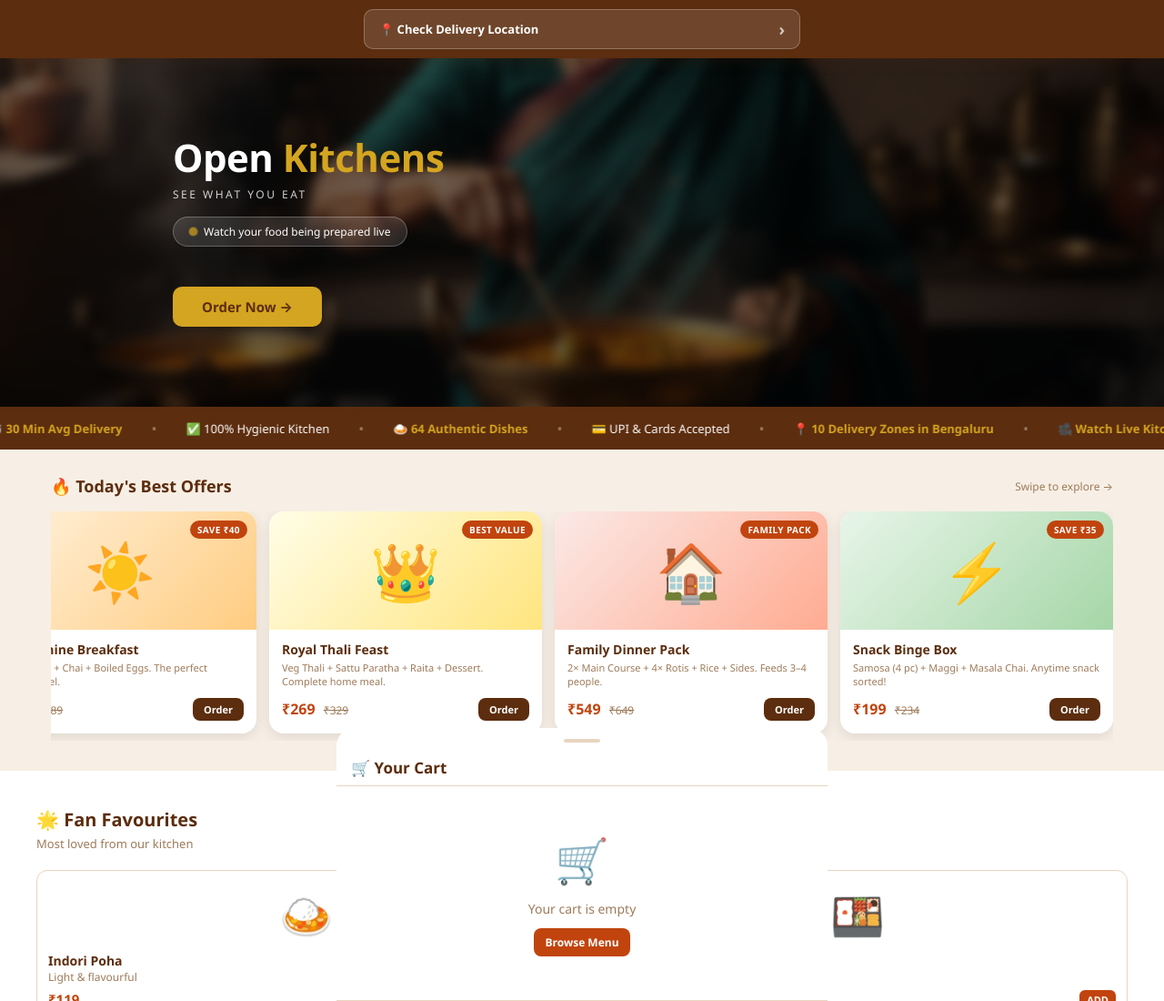
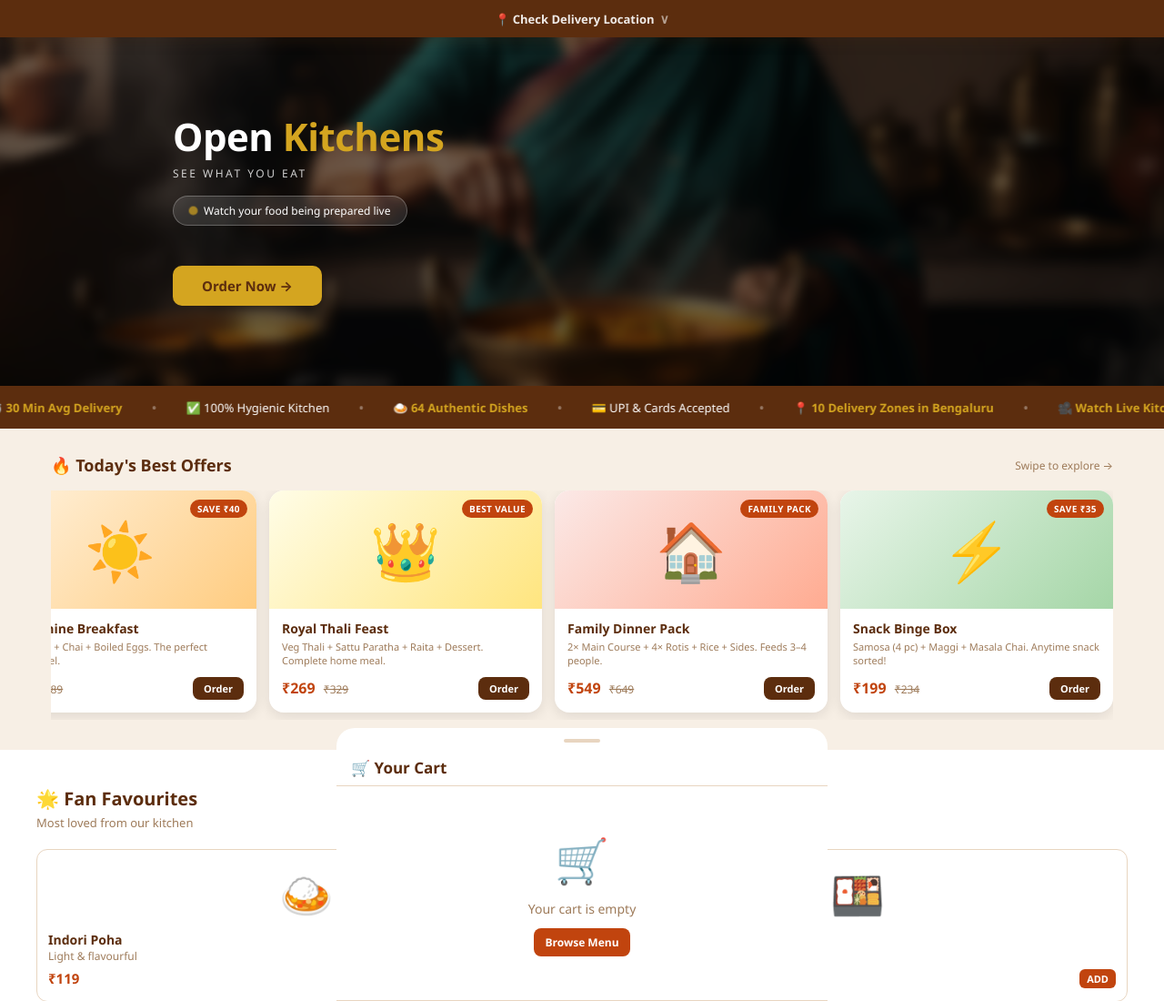
Before and after one commit to Octaves0911/open-kitchens, a website: page public/index.html in a window 1280 px wide. Shown: the top 1100 px of the page at 91% size. Drawn offline with Linux system fonts and the light colour scheme.

Commit message:
fix: slim header bar, no box on location, gps auto-confirm
- Header padding reduced (6px), location is plain text link, no border/bg
- Remove "Using GPS" subtext from Use Current Location button
- GPS tap: detect → confirm → close sheet (no save-label prompt)

Co-Authored-By: Claude Opus 4.6 <noreply@anthropic.com>

```diff
--- a/public/css/app.css
+++ b/public/css/app.css
@@ -72,24 +72,24 @@ input, select, textarea { font-family: inherit; outline: none; }
 .header-inner {
   max-width: var(--max-w);
   margin: 0 auto;
-  padding: 10px 20px;
+  padding: 6px 20px;
   display: flex; align-items: center; justify-content: center;
 }
 
-/* Location pill in header — all screen sizes */
+/* Location button in header — no box, just text */
 .mobile-location-btn {
-  display: flex; align-items: center; justify-content: space-between;
-  background: rgba(255,255,255,.12);
-  border: 1px solid rgba(255,255,255,.25);
-  border-radius: 10px;
-  padding: 9px 16px;
-  color: #fff; font-size: 13px; font-weight: 600;
-  cursor: pointer; gap: 10px;
-  transition: background .2s;
-  width: 100%;
+  display: flex; align-items: center; justify-content: center;
+  background: none;
+  border: none;
+  border-radius: 0;
+  padding: 5px 10px;
+  color: rgba(255,255,255,.9); font-size: 13px; font-weight: 600;
+  cursor: pointer; gap: 6px;
+  transition: color .2s;
+  width: auto;
 }
-.mobile-location-btn:hover { background: rgba(255,255,255,.2); }
-.mobile-location-chevron { font-size: 18px; opacity: .7; flex-shrink: 0; }
+.mobile-location-btn:hover { color: var(--amber); }
+.mobile-location-chevron { font-size: 14px; opacity: .6; flex-shrink: 0; }
 .header-logo { display: flex; align-items: center; gap: 10px; text-decoration: none; }
 .header-logo img { width: 44px; height: 44px; border-radius: 50%; border: 2px solid var(--amber); }
 .header-logo-text { display: flex; flex-direction: column; }
@@ -762,8 +762,7 @@ body { padding-bottom: 64px; }
 }
 .loc-gps-btn:hover { background: var(--cream); }
 .loc-gps-icon { font-size: 22px; flex-shrink: 0; color: var(--rust); }
-.loc-gps-btn span strong { display: block; font-size: 14px; color: var(--rust); font-weight: 700; }
-.loc-gps-btn span small  { display: block; font-size: 11px; color: var(--text-light); margin-top: 1px; }
+.loc-gps-btn strong { flex: 1; font-size: 14px; color: var(--rust); font-weight: 700; text-align: left; }
 .loc-gps-arrow { margin-left: auto; font-size: 20px; color: var(--text-light); flex-shrink: 0; }
 
 /* Saved addresses */
--- a/public/index.html
+++ b/public/index.html
@@ -15,9 +15,9 @@
 <header class="header">
   <div class="header-inner">
     <!-- Location check pill — all screen sizes -->
-    <button class="mobile-location-btn" onclick="openLocationSheet()" style="max-width:480px;">
+    <button class="mobile-location-btn" onclick="openLocationSheet()">
       <span id="locationLabel">📍 Check Delivery Location</span>
-      <span class="mobile-location-chevron">›</span>
+      <span class="mobile-location-chevron">∨</span>
     </button>
   </div>
 </header>
@@ -71,10 +71,7 @@
       <!-- GPS button -->
       <button class="loc-gps-btn" onclick="useCurrentLocation()">
         <span class="loc-gps-icon">🎯</span>
-        <span>
-          <strong>Use current location</strong>
-          <small>Using GPS</small>
-        </span>
+        <strong>Use current location</strong>
         <span class="loc-gps-arrow">›</span>
       </button>
 
@@ -671,7 +668,8 @@ function useCurrentLocation() {
       reverseGeocode(pos.coords.latitude, pos.coords.longitude, result => {
         if (btn) btn.textContent = 'Use current location';
         if (!result) { showToast('Could not determine address. Please search manually.'); return; }
-        promptSaveLabel(result);
+        // Directly confirm — no save-label prompt
+        confirmLocation(result, null);
       });
     },
     err => {
```
